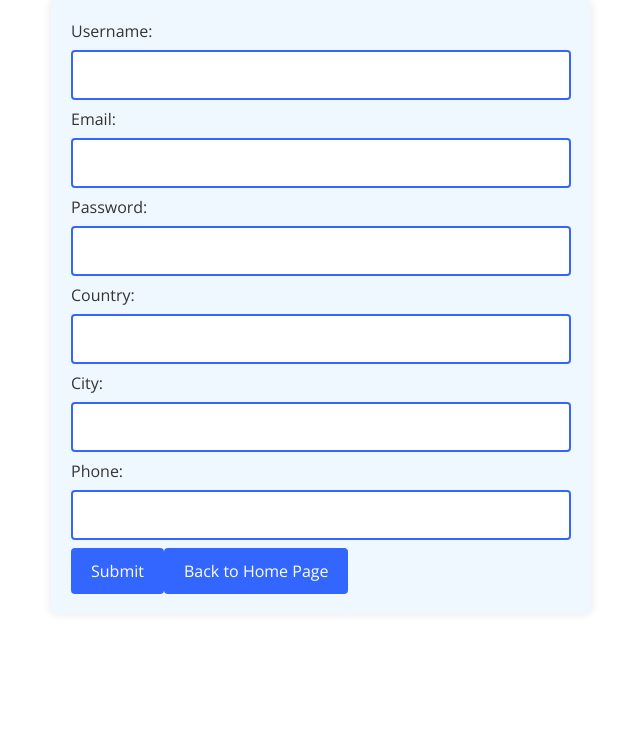
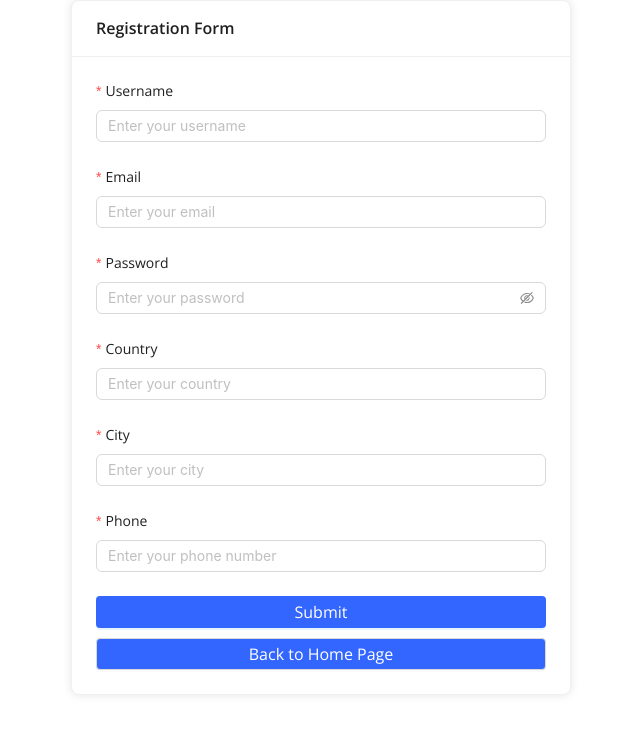
Before and after one commit to ritikagoyal05/HOTEL_DEALS, a React (Create React App) app in the folder Desktop/HotelDeals/client/: page /register in a window 1280 px wide. Shown: the top 734 px of the page, without its empty margins (319-959 px from the left). Built offline with nearby package versions, Linux system fonts and the light colour scheme.

Commit message:
Changes in register

```diff
--- a/Desktop/HotelDeals/client/package.json
+++ b/Desktop/HotelDeals/client/package.json
@@ -11,6 +11,7 @@
     "@testing-library/jest-dom": "^5.16.4",
     "@testing-library/react": "^13.1.1",
     "@testing-library/user-event": "^13.5.0",
+    "antd": "^5.4.7",
     "axios": "^0.27.2",
     "date-fns": "^2.28.0",
     "react": "^18.0.0",
--- a/Desktop/HotelDeals/client/src/components/featured/Featured.jsx
+++ b/Desktop/HotelDeals/client/src/components/featured/Featured.jsx
@@ -19,7 +19,7 @@ const Featured = () => {
               className="featuredImg"
             />
             <div className="featuredTitles">
-              <h1>Berlin</h1>
+              <h1>Goa</h1>
               <h2>{data[0]} properties</h2>
             </div>
           </div>
@@ -31,7 +31,7 @@ const Featured = () => {
               className="featuredImg"
             />
             <div className="featuredTitles">
-              <h1>Madrid</h1>
+              <h1>Delhi</h1>
               <h2>{data[1]} properties</h2>
             </div>
           </div>
@@ -42,7 +42,18 @@ const Featured = () => {
               className="featuredImg"
             />
             <div className="featuredTitles">
-              <h1>London</h1>
+              <h1>Hyderbad</h1>
+              <h2>{data[2]} properties</h2>
+            </div>
+          </div>
+          <div className="featuredItem">
+            <img
+              src="https://cf.bstatic.com/xdata/images/city/max500/689422.webp?k=2595c93e7e067b9ba95f90713f80ba6e5fa88a66e6e55600bd27a5128808fdf2&o="
+              alt=""
+              className="featuredImg"
+            />
+            <div className="featuredTitles">
+              <h1>Mumbai</h1>
               <h2>{data[2]} properties</h2>
             </div>
           </div>
--- a/Desktop/HotelDeals/client/src/pages/hotel/Hotel.jsx
+++ b/Desktop/HotelDeals/client/src/pages/hotel/Hotel.jsx
@@ -29,6 +29,7 @@ const Hotel = () => {
   const navigate = useNavigate();
 
   const { dates, options } = useContext(SearchContext);
+
 
   const MILLISECONDS_PER_DAY = 1000 * 60 * 60 * 24;
   function dayDifference(date1, date2) {
--- a/Desktop/HotelDeals/client/src/pages/register/Register.jsx
+++ b/Desktop/HotelDeals/client/src/pages/register/Register.jsx
@@ -1,110 +1,115 @@
+import { Card, Form, Input, Button } from "antd";
 import axios from "axios";
-import React, { useState } from "react";
 import { ToastContainer, toast } from 'react-toastify';
 import { useNavigate } from "react-router-dom";
-function RegistrationForm() {
-  const [formData, setFormData] = useState({
 
-    username: "",
-    email: "",
-    password: "",
-    country: "",
-    city: "",
-    phone: ""
-  });
+const RegistrationForm = () => {
+  const [form] = Form.useForm();
   const navigate=useNavigate()
-  const notify = () => toast("user registered successfully");
-  const handleInputChange = (event) => {
-    const { name, value } = event.target;
-    setFormData((prevFormData) => ({
-      ...prevFormData,
-      [name]: value
-    }));
+
+  const handleSubmit = (values) => {
+    console.log(values);
+    axios.post("/auth/register", values)
+      .then((res) => {
+        console.log(res)
+        navigate("/login")
+        alert("User Register Successfully")
+      })
+      .catch((err) => {
+        console.log(err)
+      })
   };
 
-  const handleSubmit = (event) => {
-    event.preventDefault();
-    console.log(formData);
-    axios.post("/auth/register",formData).then((res)=>{
-      console.log(res)
-
-      navigate("/login")
-    }).catch((err)=>{
-       console.log(err)
-    })
-  };
-
-  const formStyle = {
-    backgroundColor: "#F0F8FF",
-    color: "#333",
-    padding: "20px",
-    borderRadius: "5px",
+  const cardStyle = {
+    maxWidth: "500px",
+    margin: "auto",
     boxShadow: "0 0 10px rgba(0, 0, 0, 0.1)",
-    maxWidth: "500px",
-    margin: "auto"
-  };
-
-  const inputStyle = {
-    width: "100%",
-    padding: "12px 20px",
-    margin: "8px 0",
-    boxSizing: "border-box",
-    border: "2px solid #3366FF",
-    borderRadius: "4px",
-    fontSize: "16px"
   };
 
   const buttonStyle = {
     backgroundColor: "#3366FF",
     color: "#fff",
-    padding: "12px 20px",
-    border: "none",
     borderRadius: "4px",
     cursor: "pointer",
-    fontSize: "16px"
+    fontSize: "16px",
+    width: "100%"
   };
 
   return (
     <div>
-      <ToastContainer/>
-
-
-    <form style={formStyle} onSubmit={handleSubmit}>
-      <label>
-        Username:
-        <input type="text" name="username" style={inputStyle} value={formData.username} onChange={handleInputChange} />
-      </label>
-      <br />
-      <label>
-        Email:
-        <input type="email" name="email" style={inputStyle} value={formData.email} onChange={handleInputChange} />
-      </label>
-      <br />
-      <label>
-        Password:
-        <input type="password" name="password" style={inputStyle} value={formData.password} onChange={handleInputChange} />
-      </label>
-      <br />
-      <label>
-        Country:
-        <input type="text" name="country" style={inputStyle} value={formData.country} onChange={handleInputChange} />
-      </label>
-      <br />
-      <label>
-        City:
-        <input type="text" name="city" style={inputStyle} value={formData.city} onChange={handleInputChange} />
-      </label>
-      <br />
-      <label>
-        Phone:
-        <input type="tel" name="phone" style={inputStyle} value={formData.phone} onChange={handleInputChange} />
-      </label>
-      <br />
-      <button type="submit" style={buttonStyle}>Submit</button>
-      <button onClick={()=>navigate("/")} style={buttonStyle}>Back to Home Page</button>
-    </form>
+      <ToastContainer />
+      <Card title="Registration Form" style={cardStyle}>
+        <Form
+          layout="vertical"
+          form={form}
+          onFinish={handleSubmit}
+        >
+          <Form.Item
+            label="Username"
+            name="username"
+            rules={[
+              { required: true, message: "Please enter your username" }
+            ]}
+          >
+            <Input placeholder="Enter your username" />
+          </Form.Item>
+          <Form.Item
+            label="Email"
+            name="email"
+            rules={[
+              { required: true, message: "Please enter your email" },
+              { type: "email", message: "Please enter a valid email" }
+            ]}
+          >
+            <Input placeholder="Enter your email" />
+          </Form.Item>
+          <Form.Item
+            label="Password"
+            name="password"
+            rules={[
+              { required: true, message: "Please enter your password" },
+              { min: 6, message: "Password must be at least 6 characters" }
+            ]}
+          >
+            <Input.Password placeholder="Enter your password" />
+          </Form.Item>
+          <Form.Item
+            label="Country"
+            name="country"
+            rules={[
+              { required: true, message: "Please enter your country" }
+            ]}
+          >
+            <Input placeholder="Enter your country" />
+          </Form.Item>
+          <Form.Item
+            label="City"
+            name="city"
+            rules={[
+              { required: true, message: "Please enter your city" }
+            ]}
+          >
+            <Input placeholder="Enter your city" />
+          </Form.Item>
+          <Form.Item
+            label="Phone"
+            name="phone"
+            rules={[
+              { required: true, message: "Please enter your phone number" }
+            ]}
+          >
+            <Input placeholder="Enter your phone number" />
+          </Form.Item>
+          <Button type="primary" htmlType="submit" style={buttonStyle}>
+            Submit
+          </Button>
+          <Button onClick={()=>navigate("/")} style={{...buttonStyle, marginTop: "10px"}}>
+            Back to Home Page
+          </Button>
+        </Form>
+      </Card>
     </div>
   );
-}
+};
 
 export default RegistrationForm;
```
Also changed, not shown: Desktop/HotelDeals/client/src/pages/login/login.css (line endings or trailing spaces), 2 other files (tests, documents, lock files or other folders).
